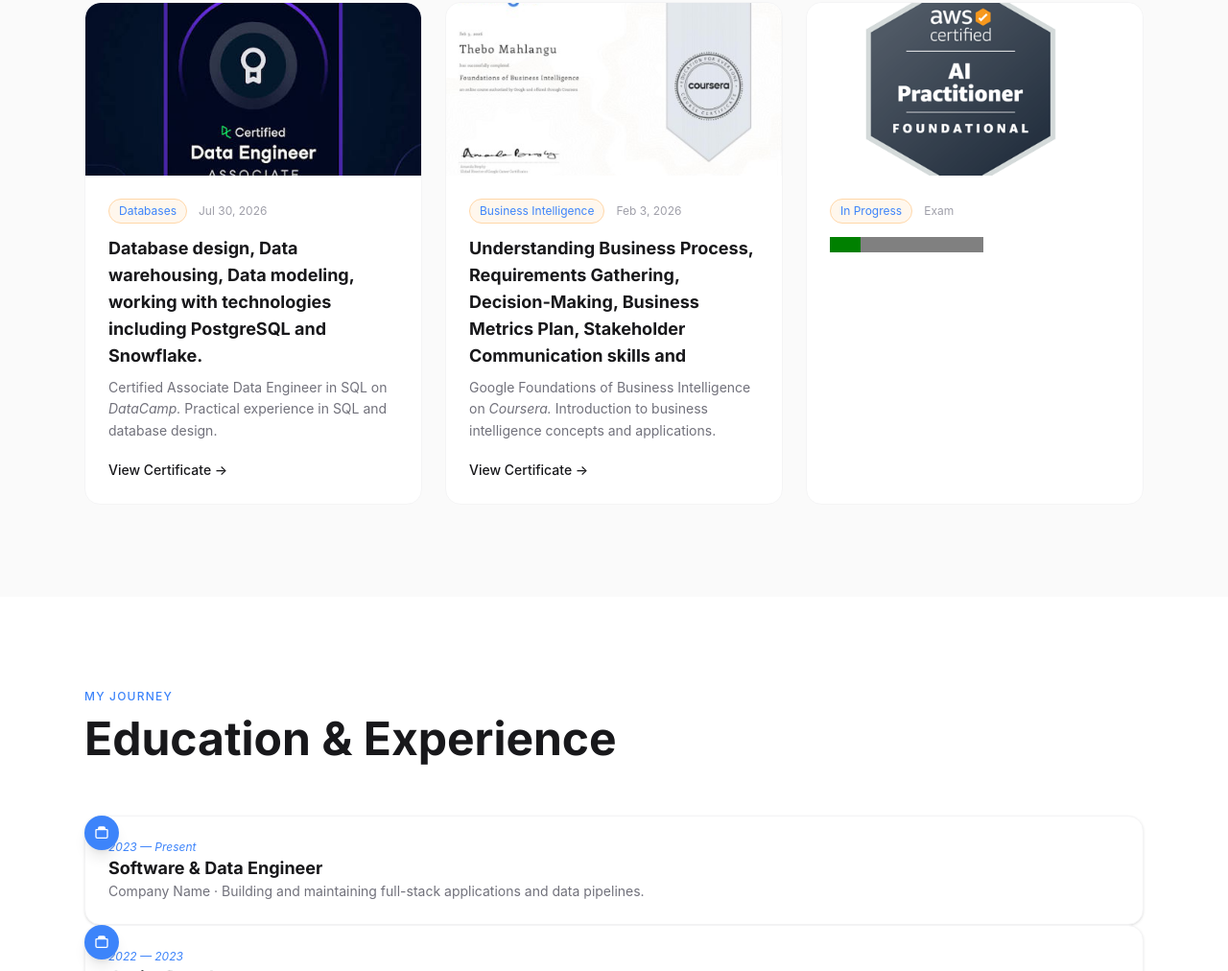
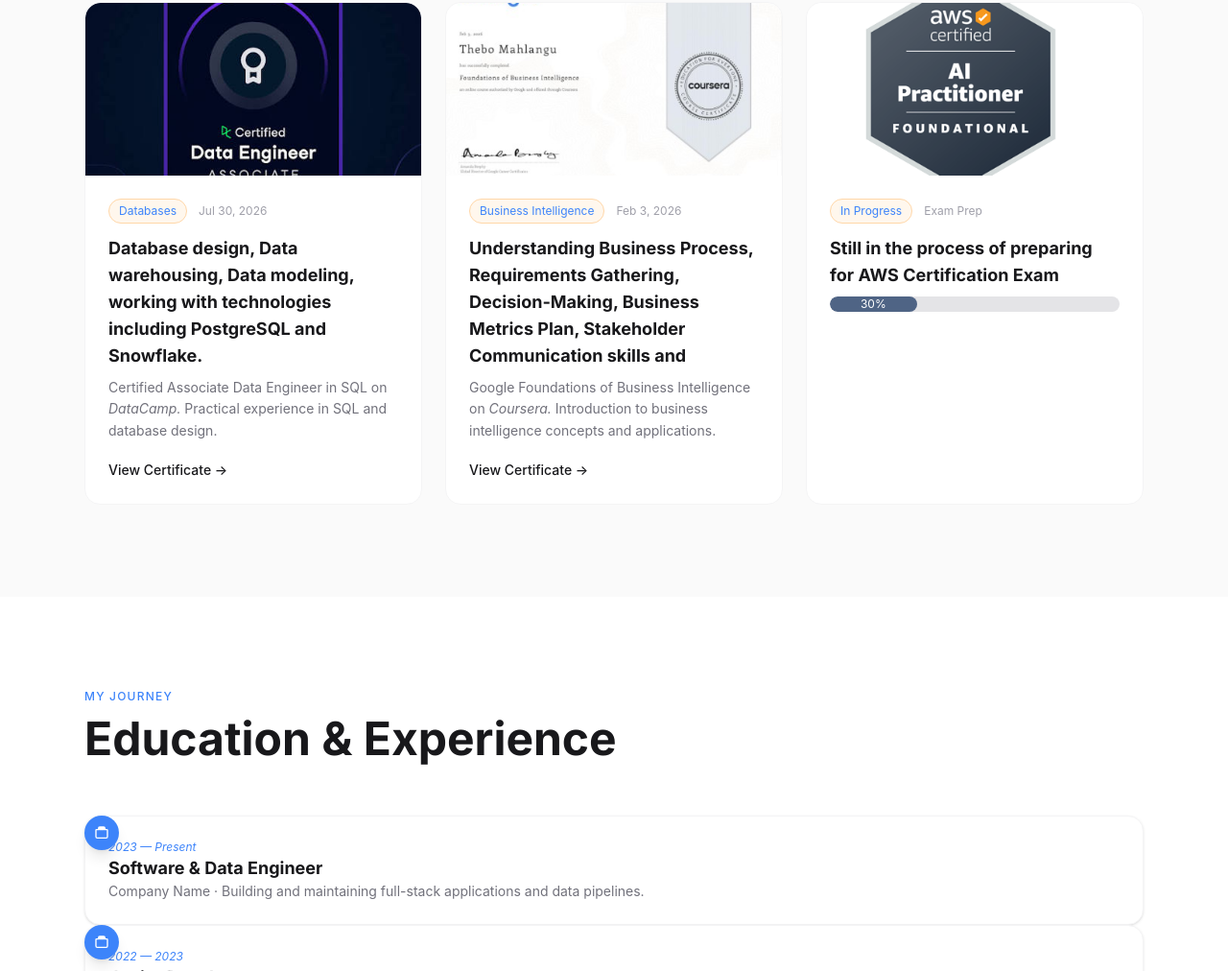
Before and after one commit to Thebo-JNR/Thebo_Mahlangu-my_portfolio, a website: page index.html in a window 1280 px wide. Shown: the part 3704-4716 px from the top of the page at 96% size. Drawn offline with nearby package versions, Linux system fonts and the light colour scheme.

Commit message:
update certification section and add progress bar

```diff
--- a/index.html
+++ b/index.html
@@ -292,15 +292,21 @@
             <div class="p-6">
               <div class="flex items-center gap-3 mb-3">
                 <span class="text-xs bg-orange-50 dark:bg-zinc-800 text-accent border border-orange-200 dark:border-zinc-700 px-2.5 py-1 rounded-full">In Progress</span>
-                <span class="text-xs text-zinc-400">Exam</span>
+                <span class="text-xs text-zinc-400">Exam Prep</span>
               </div>
-                <h3 class="font-display font-bold text-lg text-zinc-900 dark:text-white mb-2 group-hover:text-accent transition-colors"> </h3>
-
-                <progress id="file" max="100" width="100%" value="20">20%</progress>
-
+                <h3 class="font-display font-bold text-lg text-zinc-900 dark:text-white mb-2 group-hover:text-accent transition-colors">Still in the process of preparing for AWS Certification Exam</h3>
+               <div class="w-full max-w-md mx-auto mt-8">
+                 <div class="relative h-5 bg-zinc-200 dark:bg-zinc-800 overflow-hidden" style="border-radius:10px;">
+                  <div
+                    class="progress-striped h-full flex items-center justify-center text-white text-xs font-semibold transition-all duration-700"
+                    style="width:30%; background-color:#4f6485; border-radius:10px;"
+                  >
+                    30%
+                  </div>
+                </div>
+              </div>
             </div>
           </article>
-
         </div>
       </div>
     </section>
```
